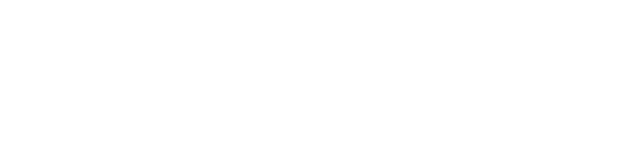
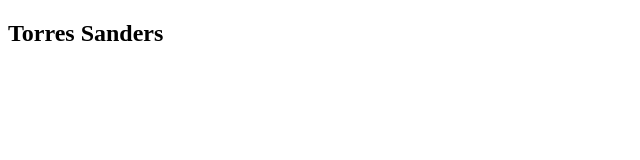
Before and after one commit to TorresSanders/foobar, a plain HTML site: page index.html in a window 1280 px wide. Shown: the whole page, without its empty margins (0-640 px from the left). Drawn offline with Linux system fonts and the light colour scheme.

Commit message:
update h2 with my name

```diff
--- a/index.html
+++ b/index.html
@@ -5,6 +5,6 @@
         <title>Change</title>
     </head>
     <body>
-        <h2></h2>
+        <h2>Torres Sanders</h2>
     </body>
 </html>
```
